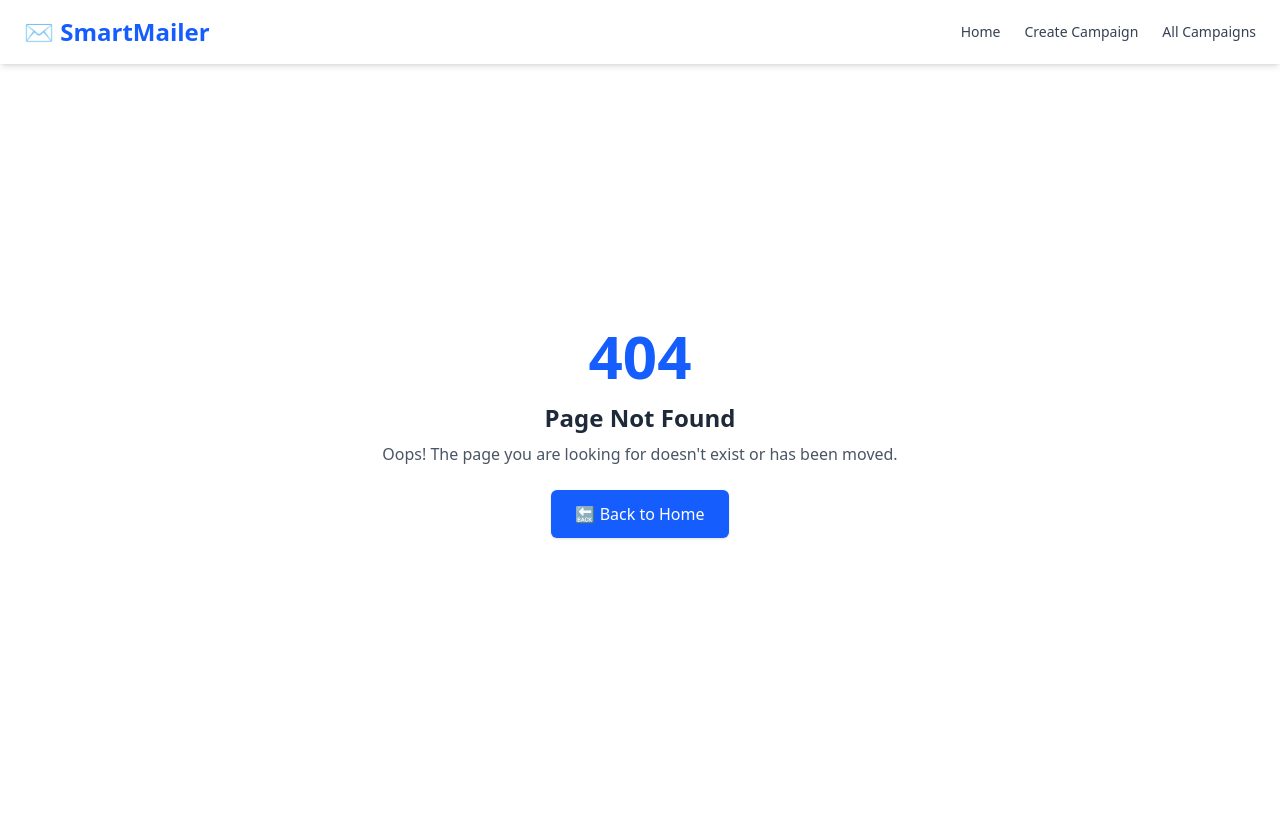
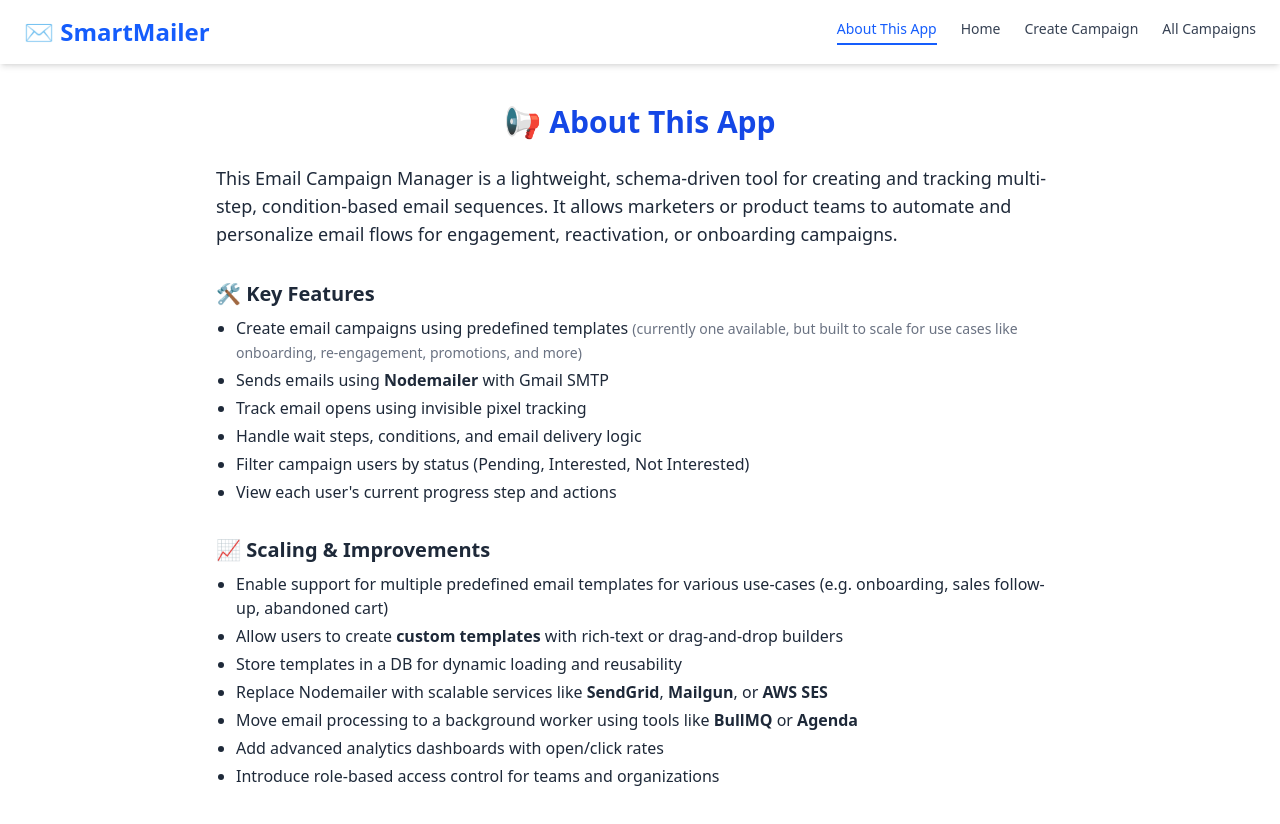
Before and after one commit to aditya2145/Email-Campaign-App, a React (Vite) app in the folder client/: page /about in a window 1280 px wide. Before the commit this address had no page. Shown: the top 824 px of the page. Before the commit the page ends 800 px from the top, so only its background shows below. Built offline with nearby package versions, Linux system fonts and the light colour scheme.

Commit message:
improvement

```diff
--- a/client/src/App.jsx
+++ b/client/src/App.jsx
@@ -7,6 +7,7 @@ import AllCampaigns from './pages/AllCampaigns'
 import TrackCampaign from './pages/TrackCampaign'
 import Navbar from './components/Navbar'
 import { Toaster } from 'react-hot-toast';
+import AboutPage from './pages/AboutPage'
 
 const App = () => {
   return (
@@ -15,6 +16,7 @@ const App = () => {
 
       <Routes>
         <Route path='/' element={<HomePage />} />
+        <Route path='/about' element={<AboutPage />} />
         <Route path='/create' element={<CreateEmailCampaign />} />
         <Route path='/campaigns' element={<AllCampaigns />} />
         <Route path='/campaign/:campaignId' element={<TrackCampaign />} />
--- a/client/src/components/Navbar.jsx
+++ b/client/src/components/Navbar.jsx
@@ -12,6 +12,7 @@ const Navbar = () => {
         </Link>
 
         <div className="flex space-x-6">
+          <NavLink to="/about" label="About This App" pathname={pathname} />
           <NavLink to="/" label="Home" pathname={pathname} />
           <NavLink to="/create" label="Create Campaign" pathname={pathname} />
           <NavLink to="/campaigns" label="All Campaigns" pathname={pathname} />
--- /dev/null
+++ b/client/src/pages/AboutPage.jsx
@@ -0,0 +1,53 @@
+import React from 'react';
+
+const AboutPage = () => {
+  return (
+    <div className="max-w-4xl mx-auto px-6 py-10 text-gray-800">
+      <h1 className="text-3xl font-bold text-blue-700 mb-6 text-center">
+        📢 About This App
+      </h1>
+
+      <section className="mb-8">
+        <p className="mb-4 text-lg">
+          This Email Campaign Manager is a lightweight, schema-driven tool for
+          creating and tracking multi-step, condition-based email sequences. It
+          allows marketers or product teams to automate and personalize email flows
+          for engagement, reactivation, or onboarding campaigns.
+        </p>
+      </section>
+
+      <section className="mb-8">
+        <h2 className="text-xl font-semibold mb-2">🛠 Key Features</h2>
+        <ul className="list-disc pl-5 space-y-1">
+            <li>
+                Create email campaigns using predefined templates{" "}
+                <span className="text-sm text-gray-500">
+                    (currently one available, but built to scale for use cases like onboarding,
+                    re-engagement, promotions, and more)
+                </span>
+            </li>
+          <li>Sends emails using <strong>Nodemailer</strong> with Gmail SMTP</li>
+          <li>Track email opens using invisible pixel tracking</li>
+          <li>Handle wait steps, conditions, and email delivery logic</li>
+          <li>Filter campaign users by status (Pending, Interested, Not Interested)</li>
+          <li>View each user's current progress step and actions</li>
+        </ul>
+      </section>
+
+      <section className="mb-8">
+        <h2 className="text-xl font-semibold mb-2">📈 Scaling & Improvements</h2>
+        <ul className="list-disc pl-5 space-y-1">
+          <li>Enable support for multiple predefined email templates for various use-cases (e.g. onboarding, sales follow-up, abandoned cart)</li>
+          <li>Allow users to create <strong>custom templates</strong> with rich-text or drag-and-drop builders</li>
+          <li>Store templates in a DB for dynamic loading and reusability</li>
+          <li>Replace Nodemailer with scalable services like <strong>SendGrid</strong>, <strong>Mailgun</strong>, or <strong>AWS SES</strong></li>
+          <li>Move email processing to a background worker using tools like <strong>BullMQ</strong> or <strong>Agenda</strong></li>
+          <li>Add advanced analytics dashboards with open/click rates</li>
+          <li>Introduce role-based access control for teams and organizations</li>
+        </ul>
+      </section>
+    </div>
+  );
+};
+
+export default AboutPage;
```
